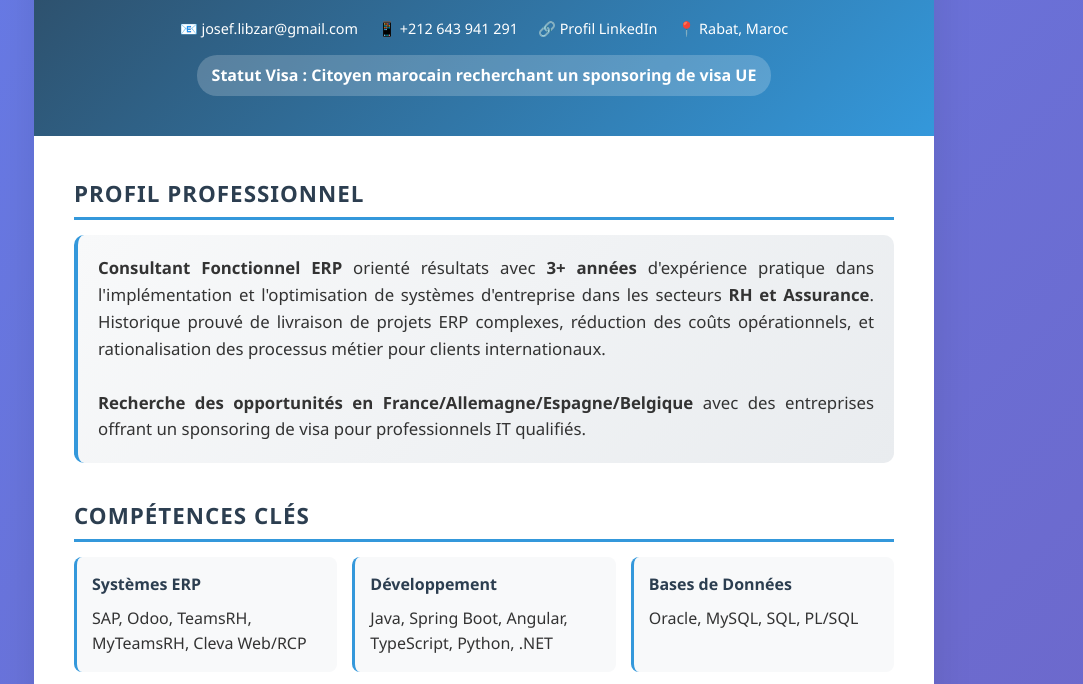
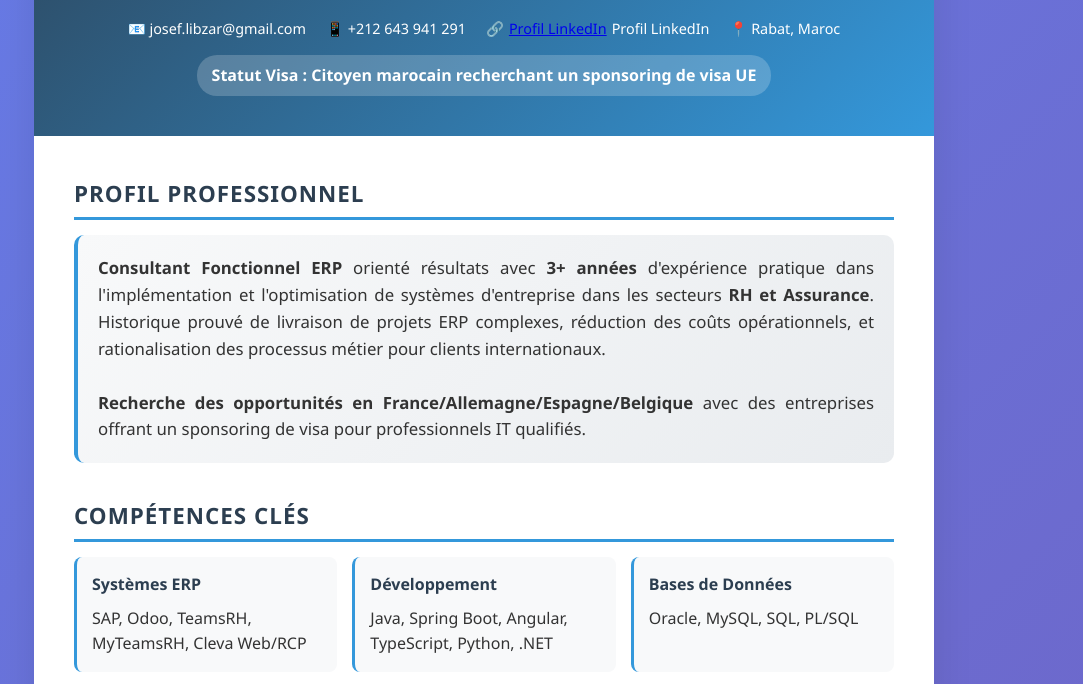
Before and after one commit to ussefisme/MonCV, a plain HTML site: page index.html in a window 1280 px wide. Shown: the part 308-992 px from the top of the page, without its empty margins (156-1239 px from the left). Drawn offline with Linux system fonts and the light colour scheme.

Commit message:
Update index.html

```diff
--- a/index.html
+++ b/index.html
@@ -285,7 +285,7 @@
             <div class="contact-info">
                 <div class="contact-item">📧 josef.libzar@gmail.com</div>
                 <div class="contact-item">📱 +212 643 941 291</div>
-                <div href ="https://www.linkedin.com/in/youssef-libzar-502494228/" class="contact-item">🔗 Profil LinkedIn</div>
+                <div class="contact-item">🔗  <a href ="https://www.linkedin.com/in/youssef-libzar-502494228/">Profil LinkedIn</a>Profil LinkedIn</a></div>
                 <div class="contact-item">📍 Rabat, Maroc</div>
             </div>
             <div style="margin-top: 15px; font-weight: 600; background: rgba(255,255,255,0.2); padding: 8px 15px; border-radius: 20px; display: inline-block;">
```
